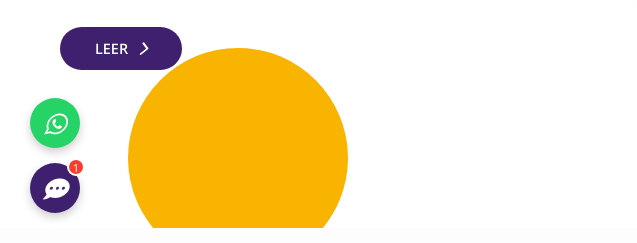
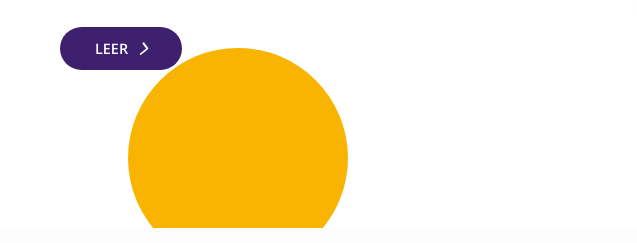
Before and after one commit to tormentionrex-hub/Proyecto_Municipalidad, a website: page public/pages/home.html in a window 1280 px wide. Shown: the part 557-800 px from the top of the page, 0-637 px from the left. Drawn offline with nearby package versions, Linux system fonts and the light colour scheme.

Commit message:
algunos cambios en css y html mas que nada añadir links

```diff
--- a/public/pages/home.html
+++ b/public/pages/home.html
@@ -22,7 +22,7 @@
     <header class="encabezado">
         <div class="contenedor contenedorEncabezado">
             <div class="cajaLogo">
-                <a href="home.html"><img src="../src/img/logo muni.png" alt="logo de la muni" width="100" height="100"></a>
+                <a href="../pages/home.html"><img src="../src/img/logo muni.png" alt="logo de la muni" width="100" height="100"></a>
                 <div class="textoLogo">
                     <h1>MUNICIPALIDAD</h1>
                     <h2>DE ESCAZÚ</h2>
@@ -53,11 +53,11 @@
                         <li class="desplegable">
                             <a href="#">Trámites y servicios <i class="iconoFlechaAbajo"></i></a>
                             <ul class="submenu">
-                                <li><a href="#">Trámites en línea</a></li>
+                                <li><a href="../pages/Tramites-de-servicios.html">Trámites en línea</a></li>
                                 <li><a href="#">Estadísticas</a></li>
                             </ul>
                         </li>
-                        <li><a href="#" class="botonIngresar">Ingresar</a></li>
+                        <li><a href="../pages/login.html" class="botonIngresar">Ingresar</a></li>
                     </ul>
                 </nav>
             </div>
@@ -94,12 +94,6 @@
         </section>
 
     </main>
-
-    <div class="widgetChat">
-        <div class="iconoChat whatsapp"><i class="iconoWhatsapp"></i></div>
-        <div class="iconoChat mensaje"><i class="iconoMensaje"></i><span class="notificacion">1</span></div>
-    </div>
-
     <script type="module" src="../src/js/home.js"></script>
 </body>
 
--- a/public/src/styles/home.css
+++ b/public/src/styles/home.css
@@ -454,60 +454,6 @@ h6 {
     color: #ffc107;
 }
 
-/* --- Widgets de Chat --- */
-.widgetChat {
-    position: fixed;
-    bottom: 30px;
-    left: 30px;
-    display: flex;
-    flex-direction: column;
-    gap: 15px;
-    z-index: 1000;
-}
-
-.iconoChat {
-    width: 50px;
-    height: 50px;
-    border-radius: 50%;
-    display: flex;
-    align-items: center;
-    justify-content: center;
-    color: white;
-    font-size: 1.5rem;
-    cursor: pointer;
-    box-shadow: 0 4px 10px rgba(0, 0, 0, 0.2);
-    transition: transform 0.3s;
-}
-
-.iconoChat:hover {
-    transform: scale(1.1);
-}
-
-.whatsapp {
-    background-color: #25d366;
-}
-
-.mensaje {
-    background-color: var(--moradoPrincipal);
-    position: relative;
-}
-
-.notificacion {
-    position: absolute;
-    top: -5px;
-    right: -5px;
-    background-color: #ff3b30;
-    color: white;
-    font-size: 0.7rem;
-    width: 18px;
-    height: 18px;
-    border-radius: 50%;
-    display: flex;
-    align-items: center;
-    justify-content: center;
-    border: 2px solid white;
-}
-
 /* Responsivo */
 @media (max-width: 768px) {
     .contenedorEncabezado {
```
Also changed, not shown: public/pages/Tramites-de-servicios.html (added, +11 -0 lines), public/pages/informacion.html (added, +11 -0 lines), public/pages/informesHechosPorElPueblo.html (+22 -6 lines), public/src/styles/informesHechosPorElPueblo.css (+62 -25 lines), public/src/js/Tramites-de-servicios.js (added), public/src/styles/Tramites-de-servicios.css (added).
